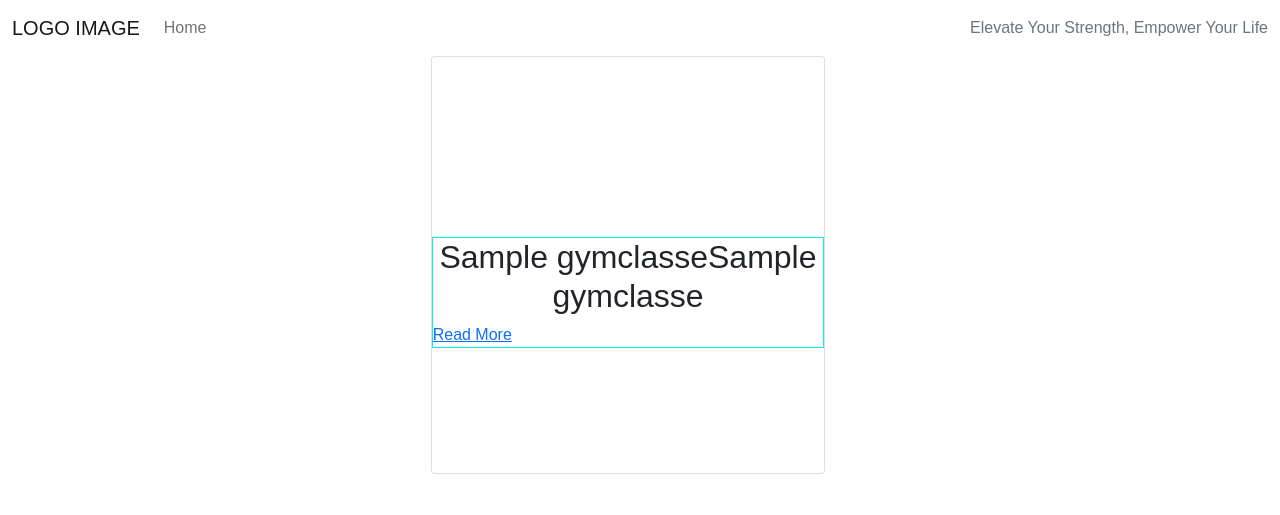
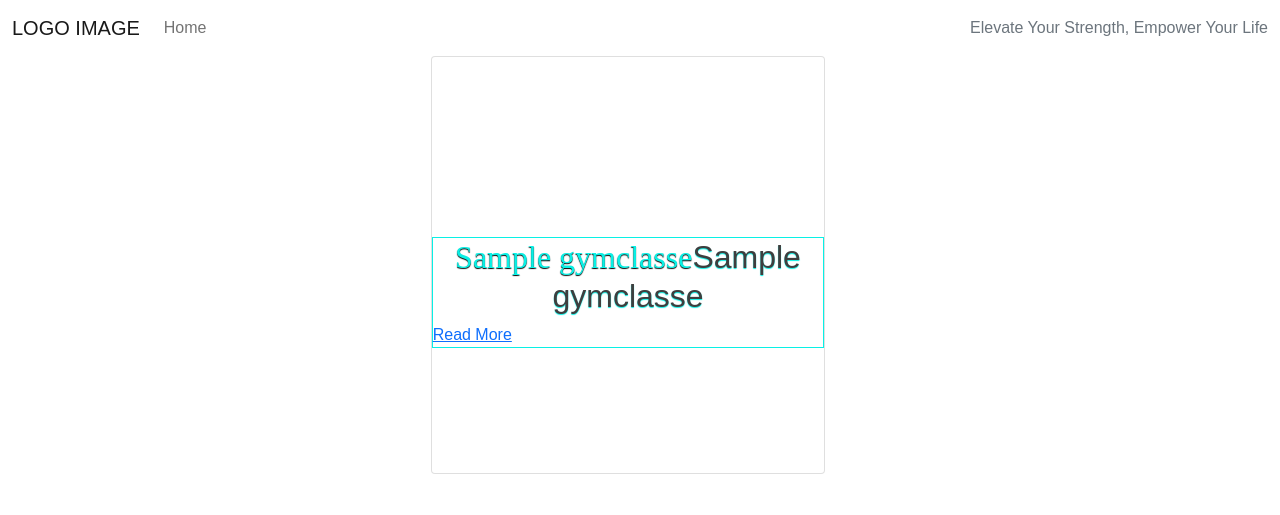
Before and after one commit to SamAtkinsonModeste/gym-Lux-fitness, a Django app: page / in a window 1280 px wide. Shown: the top 515 px of the page. Run offline with Django 5.2, Linux system fonts and the light colour scheme; tables that the repository leaves empty hold one stand-in row (values such as "Sample post"); some web fonts are replaced.

Commit message:
css: styled my new spans in gymclasses_list.html

```diff
--- a/static/css/style.css
+++ b/static/css/style.css
@@ -38,9 +38,21 @@
 }
 
 
-.lino-didot {
+.lino-didot,
+.gymclass-title {
     font-family: linotype-didot, serif;
 }
+
+.gymclass-title {
+    color: var(--my-brand-accent-color);
+    text-shadow: 0 1px 1px var(--my-brand-dark-color);
+}
+
+.gymclass-name {
+    color: var(--drak-grey);
+    text-shadow: 0 1px 1px var(--my-brand-accent-color);
+}
+
 
 .gymclass-link {
     position: absolute;
```
